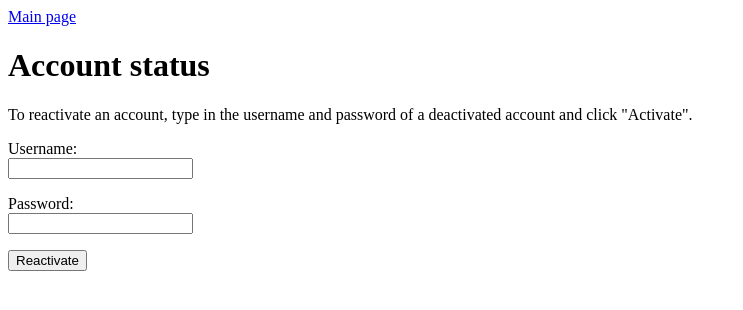
After one commit to maariaw/character-chat, a Flask app: page /account_status in a window 1280 px wide. The commit adds this page. Shown: the top 310 px of the page, without its empty margins (0-743 px from the left). Run offline with Flask 2, Linux system fonts and the light colour scheme.

Commit message:
Enable deactivating and activating an account

```diff
--- a/routes.py
+++ b/routes.py
@@ -81,3 +81,31 @@ def create_campaign():
         )
     db.session.commit()
     return redirect("/")
+
+@app.route("/account_status", methods=["POST", "GET"])
+def change_account_status():
+    if request.method == "GET":
+        return render_template("account.html")
+
+    if request.method == "POST":
+        if session.get("username"):
+            password = request.form["deact-password"]
+            if users.deactivate_account(password):
+                return render_template(
+                    "/account.html", message="Account deactivated.")
+            else:
+                return render_template(
+                    "/account.html",
+                    message="Account could not be deactivated."
+                    )
+        else:
+            username = request.form["username"]
+            password = request.form["react-password"]
+            if users.reactivate_account(username, password):
+                return render_template(
+                    "/account.html", message="Account activated.")
+            else:
+                return render_template(
+                    "/account.html",
+                    message="Account could not be activated."
+                    )
--- /dev/null
+++ b/templates/account.html
@@ -0,0 +1,44 @@
+<p>{{ message }}</p>
+<a href="/">Main page</a>
+<h1>Account status</h1>
+{% if session.username %}
+<p>Logged in as {{ session.username }}</p>
+<p>
+    Deactivate your account by entering your password below and
+    clicking "Deactivate". You will be removed from any chats and
+    campaigns you were participating in. Reactivation will not bring
+    them back.
+</p>
+<form action="/account_status" method="POST">
+    <p>
+        <label>
+            Password:
+            <br>
+            <input type="password" name="deact-password">
+        </label>
+    </p>
+    <input type="submit" value="Deactivate">
+</form>
+{% else %}
+<p>
+    To reactivate an account, type in the username and password of a
+    deactivated account and click "Activate".
+</p>
+<form action="/account_status" method="POST">
+    <p>
+        <label>
+            Username:
+            <br>
+            <input type="text" name="username">
+        </label>
+    </p>
+    <p>
+        <label>
+            Password:
+            <br>
+            <input type="password" name="react-password">
+        </label>
+    </p>
+    <input type="submit" value="Reactivate">
+</form>
+{% endif %}
--- a/templates/index.html
+++ b/templates/index.html
@@ -71,3 +71,5 @@
     <input type="submit" value="Register">
 </form>
 {% endif %}
+<br>
+<a href="/account_status">Activate or deactivate an existing account</a>
```
Also changed, not shown: users.py (+42 -4 lines).
